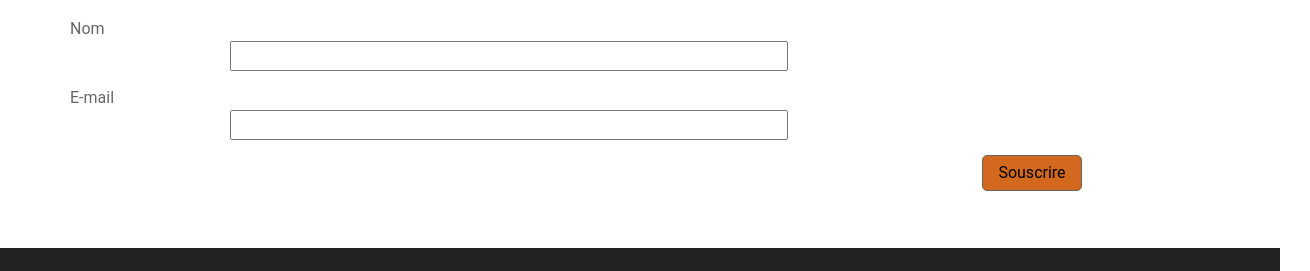
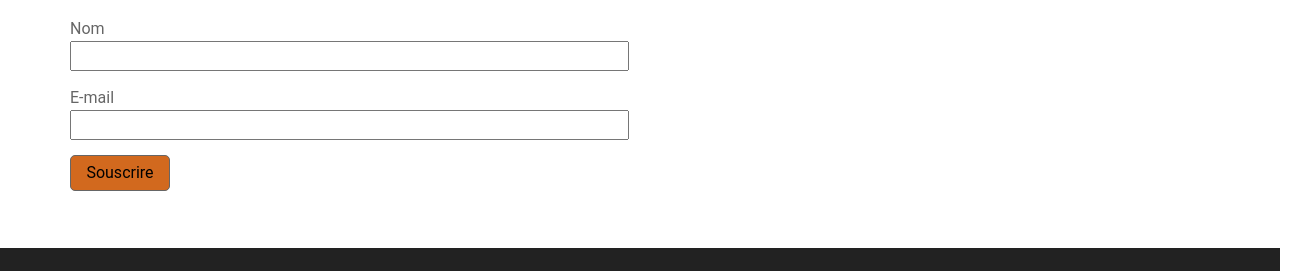
Before and after one commit to mgourou/fastival2024, a plain HTML site: page public/pages/newsletter.html in a window 1280 px wide. Shown: the part 445-716 px from the top of the page, 1310 px wide, since content can reach past the window. Drawn offline with nearby package versions, Linux system fonts and the light colour scheme.

Commit message:
newsletter CORRECT

```diff
--- a/public/css/style.css
+++ b/public/css/style.css
@@ -1722,3 +1722,11 @@ table caption {
     margin: 0;
     padding: 0;
 }
+
+#newsletter form label input {
+    margin-left: 0 !important;
+}
+
+#newsletter form button {
+    margin-left: 0 !important;
+}
```
